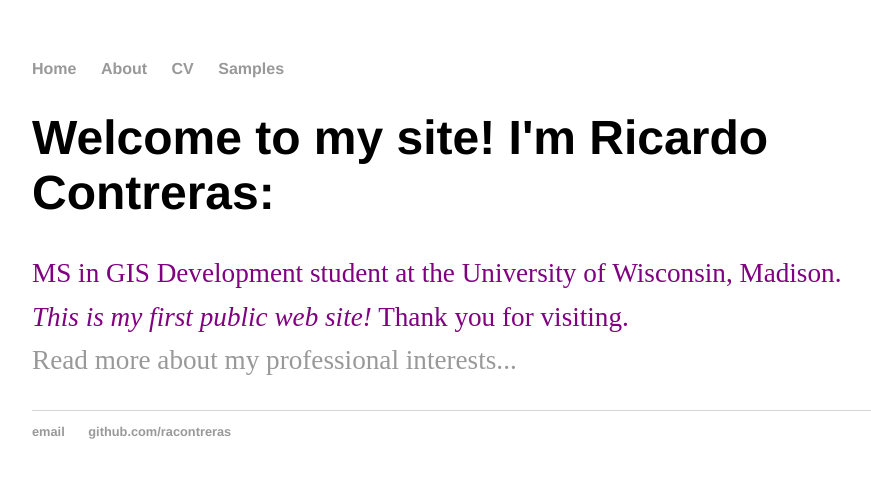
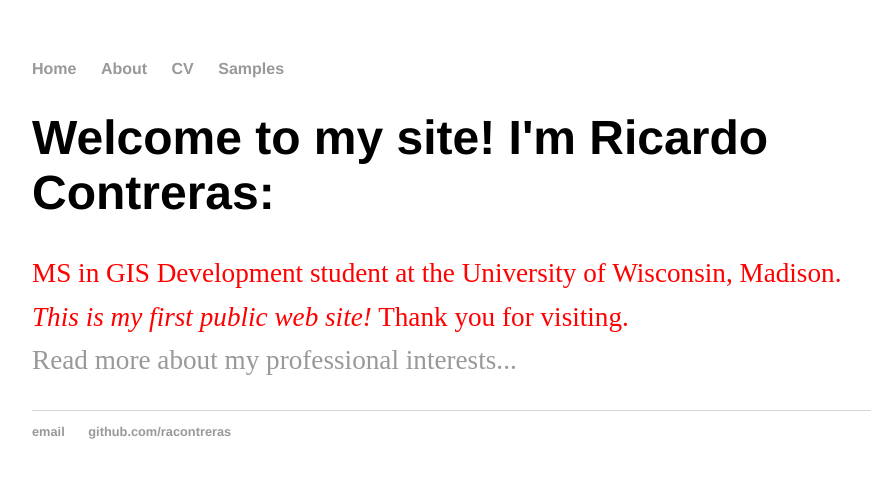
Before and after one commit to racontreras/Test1_old, a Jekyll site: the page built from index.html, in a window 1280 px wide. Shown: the top 478 px of the page, without its empty margins (160-1031 px from the left). Built offline with Jekyll 4.4.1, drawn with Linux system fonts in a browser that asks for light colours.

Commit message:
Update index.html

```diff
--- a/index.html
+++ b/index.html
@@ -4,7 +4,7 @@
 ---
 <div class="blurb">
 	<h1>Welcome to my site! I'm Ricardo Contreras:</h1>
-	<p style="color:purple" >MS in GIS Development student at the University of Wisconsin, Madison.
+	<p style="color:red" >MS in GIS Development student at the University of Wisconsin, Madison.
 <br>
 <em>This is my first public web site!</em> Thank you for visiting.
 <br>
```
